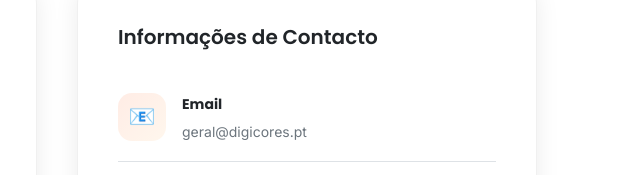
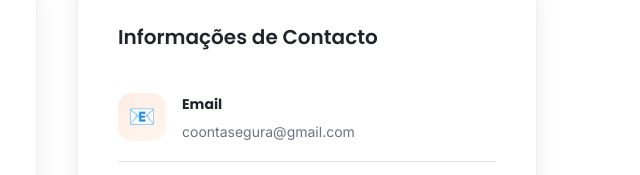
Before and after one commit to migueljesus679/digicores, a website: page contacto.html in a window 1280 px wide. Shown: the part 403-578 px from the top of the page, 583-1223 px from the left. Drawn offline with nearby package versions, Linux system fonts and the light colour scheme.

Commit message:
update no formulário de contacto

```diff
--- a/contacto.html
+++ b/contacto.html
@@ -93,7 +93,7 @@
             <div class="contact-info-icon">📧</div>
             <div>
               <div class="contact-info-label">Email</div>
-              <a href="mailto:geral@digicores.pt" class="contact-info-value">geral@digicores.pt</a>
+              <a href="mailto:coontasegura@gmail.com" class="contact-info-value">coontasegura@gmail.com</a>
             </div>
           </div>
           <div class="contact-info-item">
```
